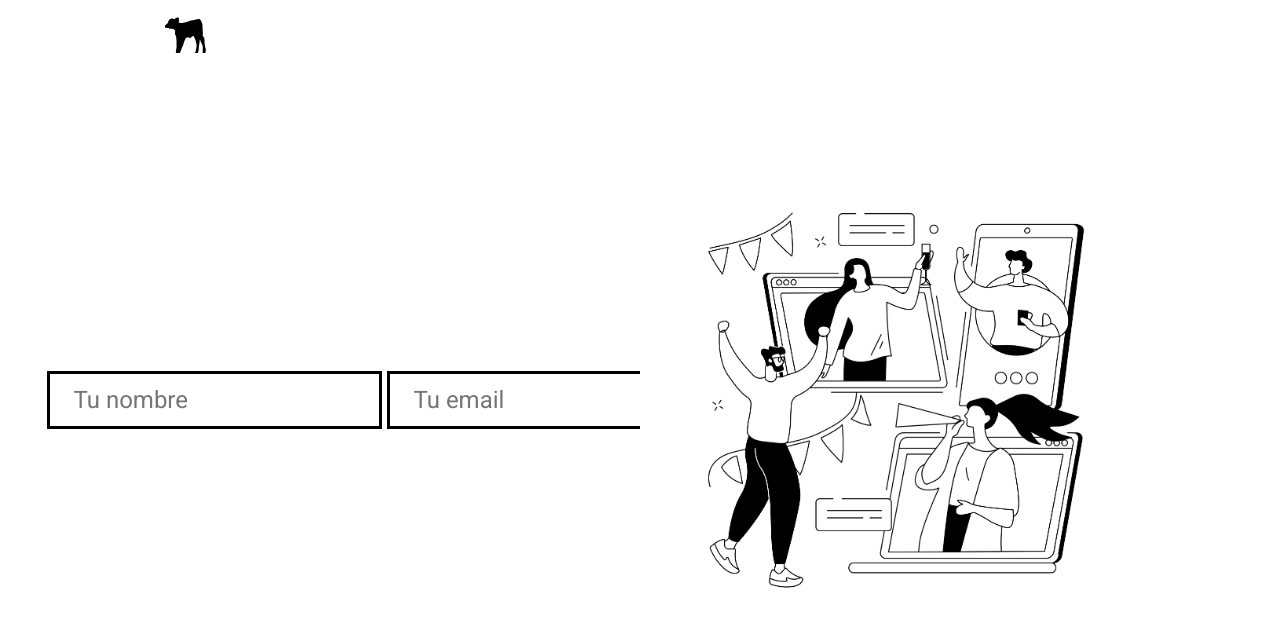
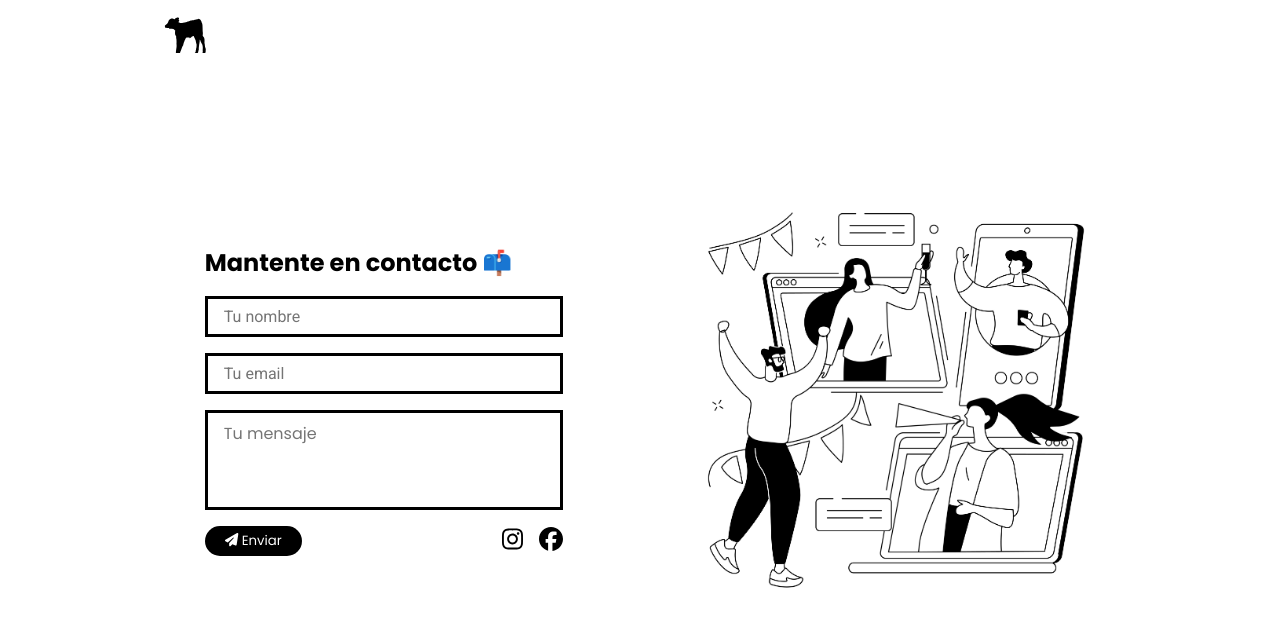
Before and after one commit to felipendelicia/tesa-tesa, a React (Create React App) app: page /contact in a window 1280 px wide. Shown: the top 626 px of the page. Built offline with nearby package versions, Linux system fonts and the light colour scheme; the HTML template or start-up script is replaced by a standard one.

Commit message:
send emails functionality

```diff
--- a/src/components/ContactContent/components.tsx
+++ b/src/components/ContactContent/components.tsx
@@ -1,4 +1,5 @@
 import styled from "styled-components";
+import theme from "../../config/theme";
 
 export const Container = styled.div`
   width: 80%;
@@ -16,15 +17,49 @@ export const Container = styled.div`
 `;
 
 export const Contact = styled.div`
+  width: 70%;
   display: flex;
   flex-direction: column;
   gap: 1em;
 `;
 
-export const TopInputs = styled.div`
-  display:flex;
-  gap: 5px;
-`
+export const Title = styled.h2`
+  font-family: ${theme.alternativeFont};
+`;
+
+export const TextArea = styled.textarea`
+  font-family: ${theme.alternativeFont};
+  resize: none;
+  width: 100%;
+  height: 100px;
+  border: 3px solid ${theme.black};
+  padding: 0.5em 1em;
+  font-size: 1em;
+`;
+
+export const BottomBar = styled.div`
+  font-family: ${theme.alternativeFont};
+  display: flex;
+  justify-content: space-between;
+  font-size: 1em;
+`;
+
+export const SendButton = styled.button`
+  font-family: ${theme.alternativeFont};
+  padding: 5px 20px;
+  border-radius: ${theme.borderRadius};
+  color: ${theme.white};
+  background-color: ${theme.black};
+  cursor: pointer;
+`;
+
+export const SocialMediaContainer = styled.div`
+  display: flex;
+  gap: 1em;
+  a {
+    font-size: 1.5em;
+  }
+`;
 
 export const Image = styled.img`
   width: 100%;
--- a/src/components/ContactContent/index.tsx
+++ b/src/components/ContactContent/index.tsx
@@ -1,14 +1,66 @@
+import { faPaperPlane } from "@fortawesome/free-solid-svg-icons";
+import { FontAwesomeIcon } from "@fortawesome/react-fontawesome";
+import { useRef } from "react";
+import socialmedia from "../../config/socialmedia";
+import sendEmail from "../../services/sendEmail";
 import Input from "../Input/index";
-import { Contact, Container, Image, TopInputs } from "./components";
+import {
+  BottomBar,
+  Contact,
+  Container,
+  Image,
+  SendButton,
+  SocialMediaContainer,
+  TextArea,
+  Title,
+} from "./components";
 
 export default function ContactContent() {
+  const nameRef = useRef<HTMLInputElement>(null);
+  const emailRef = useRef<HTMLInputElement>(null);
+  const textAreaRef = useRef<HTMLTextAreaElement>(null);
+
+  const clearRefs = () => {
+    nameRef.current!.value = "";
+    emailRef.current!.value = "";
+    textAreaRef.current!.value = "";
+  };
+
+  const handleClick = () => {
+    const name: string = nameRef.current?.value!;
+    const email: string = emailRef.current?.value!;
+    const body: string = textAreaRef.current?.value!;
+
+    sendEmail({ name, email }, body);
+    clearRefs()
+  };
+
   return (
     <Container>
       <Contact>
-        <TopInputs>
-          <Input placeholder="Tu nombre" type="text" />
-          <Input placeholder="Tu email" type="text" />
-        </TopInputs>
+        <Title>Mantente en contacto 📫</Title>
+        <Input placeholder="Tu nombre" type="text" reference={nameRef} />
+        <Input placeholder="Tu email" type="email" reference={emailRef} />
+        <TextArea placeholder="Tu mensaje" ref={textAreaRef}></TextArea>
+        <BottomBar>
+          <SendButton onClick={handleClick}>
+            <FontAwesomeIcon icon={faPaperPlane} /> Enviar
+          </SendButton>
+          <SocialMediaContainer>
+            {socialmedia.map((socialmedia, i) => {
+              return (
+                <a
+                  href={socialmedia.path}
+                  target="_blank"
+                  rel="noreferrer"
+                  key={i}
+                >
+                  {socialmedia.icon}
+                </a>
+              );
+            })}
+          </SocialMediaContainer>
+        </BottomBar>
       </Contact>
       <Image src="./assets/images/contact.jpg" />
     </Container>
--- a/src/components/Hero/components.tsx
+++ b/src/components/Hero/components.tsx
@@ -45,4 +45,5 @@ export const LinkButton = styled(Link)`
     border-radius: ${theme.borderRadius};
     color: ${theme.white};
     background-color: ${theme.black};
+    font-size: 1em;
 `
--- a/src/components/Input/components.tsx
+++ b/src/components/Input/components.tsx
@@ -1,10 +1,9 @@
 import styled from "styled-components";
 import theme from "../../config/theme";
 
-export const Container = styled.div``;
-
 export const Entry = styled.input`
+  width: 100%;
   border: 3px solid ${theme.black};
   padding: 0.5em 1em;
-  font-size: 1.5em;
+  font-size: 1em;
 `;
--- a/src/components/Input/index.tsx
+++ b/src/components/Input/index.tsx
@@ -1,10 +1,8 @@
-import { Container, Entry } from "./components";
+import { Entry } from "./components";
 import { InputProps } from "./types";
 
-export default function Input(props:InputProps) {
+export default function Input(props: InputProps) {
   return (
-    <Container>
-        <Entry type={props.type} placeholder={props.placeholder}/>
-    </Container>
-  )
+    <Entry type={props.type} placeholder={props.placeholder} ref={props.reference} />
+  );
 }
--- a/src/components/Input/types.d.ts
+++ b/src/components/Input/types.d.ts
@@ -1,4 +1,5 @@
 export interface InputProps {
     type:string,
     placeholder:string,
+    reference: any
 }
--- a/src/index.css
+++ b/src/index.css
@@ -16,7 +16,7 @@ a {
     text-decoration: inherit;
 }
 
-input {
+input, textarea, button {
     outline: inherit;
     border: inherit;
     background-color: inherit;
```
